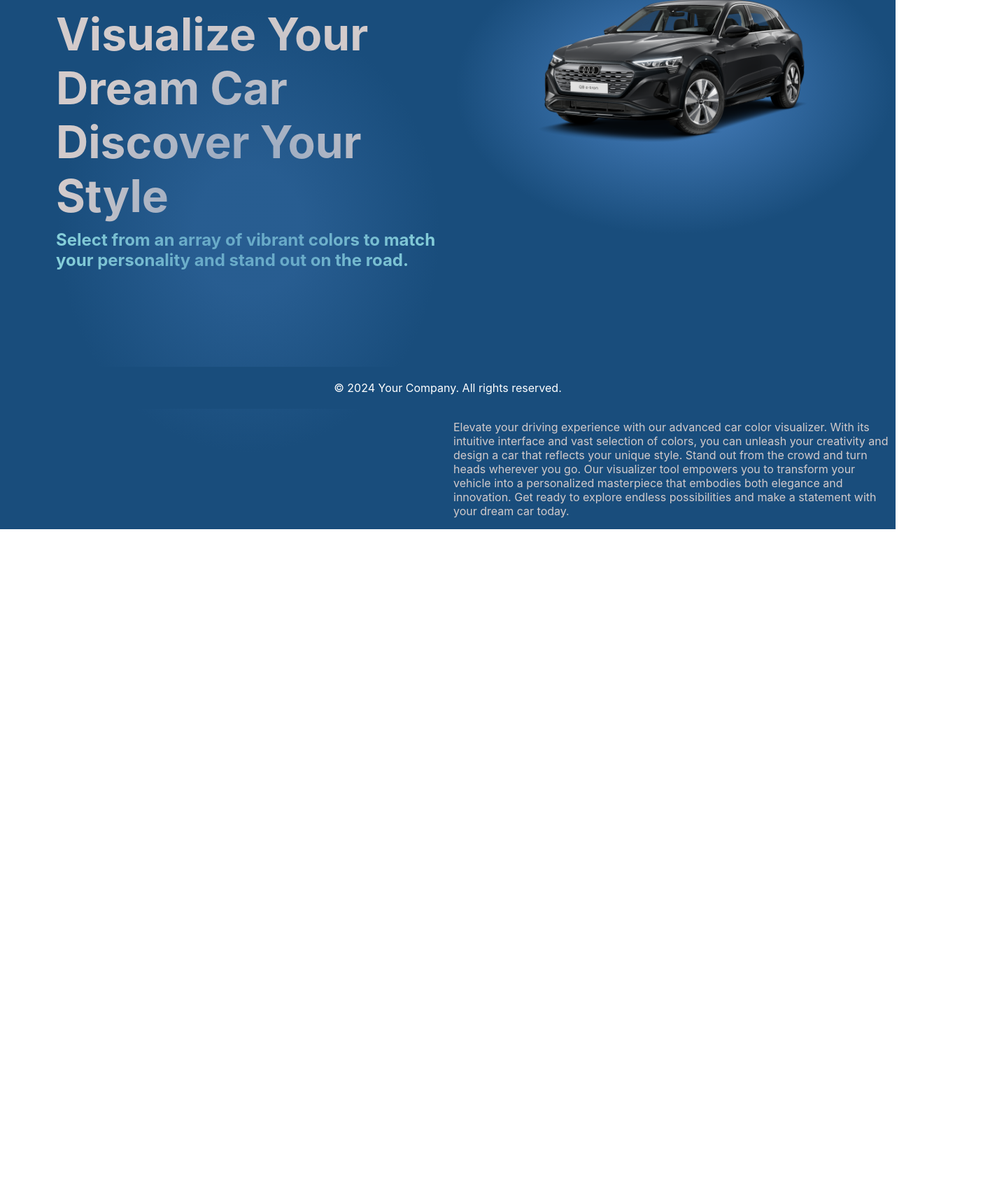
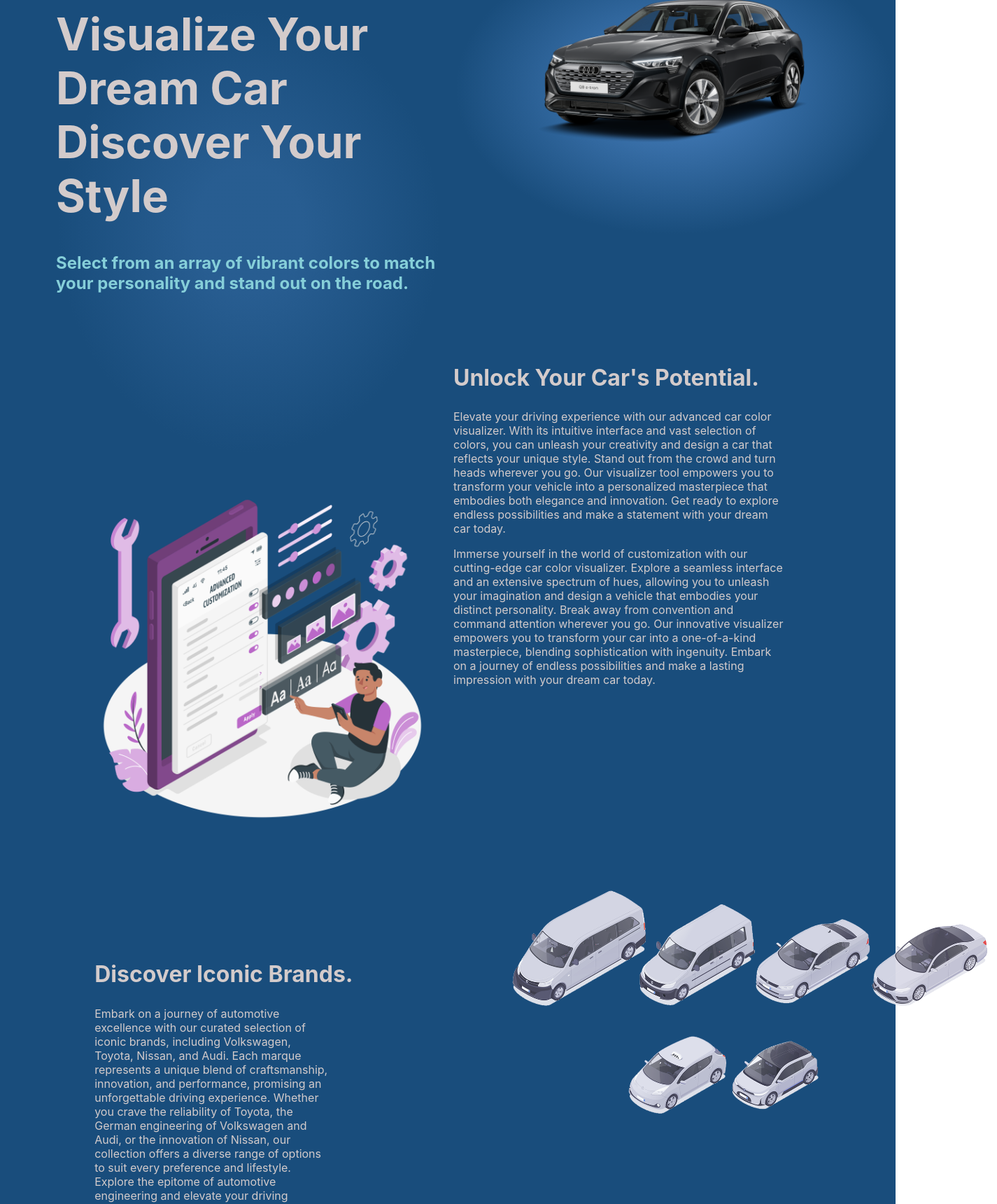
Before and after one commit to 0xDaybreak/carcarou, a React (Create React App) app: page / in a window 1280 px wide. Shown: the part 216-1936 px from the top of the page at 70% size, 1425 px wide, since content can reach past the window. Before the commit the page ends 972 px from the top, so only its background shows below. Built offline with nearby package versions, Linux system fonts and the light colour scheme.

Commit message:
improved ui

```diff
--- a/src/components/home/Body.css
+++ b/src/components/home/Body.css
@@ -1,16 +1,15 @@
 
 .margin {
-
-    align-items: flex-start; /* Align items at the start of the cross axis */
+    align-items: flex-start;
     color: #d3cbcb;
 }
-
 
 .app-heading {
     font-size: 4rem;
     font-weight: bold;
     text-align: left;
     z-index: 1;
+    opacity: 0;
 }
 
 .sub-heading {
@@ -21,6 +20,7 @@
     text-align: left;
     color: #86cfd9;
     z-index: 1;
+    opacity: 0;
 }
 .car-container {
     position: relative;
@@ -58,7 +58,6 @@
 
 
 .grid {
-
     background-color: #194d7c;
 }
 
@@ -73,14 +72,69 @@
     margin-top: 25%;
 }
 
+
+.app-heading {
+    opacity: 0;
+    position: relative;
+    bottom: -20px;
+    animation: fadeInUp 1s ease-in-out forwards;
+}
+.sub-heading {
+    opacity: 0;
+    position: relative;
+    bottom: -20px;
+    animation: fadeInUp 2s ease-in-out forwards;
+}
+
+@keyframes fadeInUp {
+    from {
+        opacity: 0;
+        bottom: -10px;
+    }
+    to {
+        opacity: 1;
+        bottom: 0;
+    }
+}
+
 .right-column-feature {
-    margin-top: 40%;
+    margin-top: 35%;
 }
 
 .feature-heading {
-
+    font-size: 2rem;
+    font-weight: bold;
+    text-align: left;
+    z-index: 1;
+    animation: fadeInUp 2s ease-in-out forwards;
 }
 
 .feature-description {
+    font-size: 1rem;
+    display: block;
+    margin-top: 10px;
+    text-align: left;
+    z-index: 1;
+    max-width: calc(100% - 10rem);
+    flex-grow: 1;
+}
+
+.a-customization {
+    margin-top: 50%;
+    height: 30rem;
+    width: 30rem;
+    margin-left: 10%;
+}
+
+.left-column-feature {
+    margin-top: 35%;
+    margin-left: 10%;
+}
+
+.c-customization {
+    margin-left: 10%;
+    margin-top: 38%;
+    height: 25rem;
+    opacity: 0.96;
 
 }
--- a/src/components/home/Body.tsx
+++ b/src/components/home/Body.tsx
@@ -1,10 +1,13 @@
 import {Grid} from '@mui/material';
 import './Body.css';
-import {useEffect, useState} from "react";
+import React, {useEffect, useState} from "react";
 import redCar from './gifs/red.png';
 import blueCar from './gifs/blue.png';
 import blackCar from './gifs/black.png';
 import whiteCar from './gifs/white.png';
+import aCustomization from './images/acustomization.png';
+import carVec from './images/carvec.png';
+
 
 const Body = () => {
     const [carIndex, setCarIndex] = useState(0);
@@ -18,6 +21,7 @@
         return () => clearInterval(interval);
     }, []);
 
+
     return (
         <div className={"margin"}>
             <Grid container spacing={2} className={"grid"}>
@@ -27,11 +31,24 @@
                         <div className="gradient-background-l"></div>
                         <h1 className="app-heading">
                             Visualize Your Dream Car Discover Your Style
-                            <span className="sub-heading">
+                        </h1>
+                        <span className="sub-heading">
                                 Select from an array of vibrant
                             colors to match your personality and stand out on the road.
-                </span>
-                        </h1>
+                    </span>
+                        <img className="a-customization" src={aCustomization}/>
+                        <div className="left-column-feature">
+                            <h2 className="feature-heading">Discover Iconic Brands.</h2>
+                            <p className="feature-description">
+                                Embark on a journey of automotive excellence with our curated selection of iconic brands,
+                                including Volkswagen, Toyota, Nissan, and Audi. Each marque represents a unique blend of
+                                craftsmanship, innovation, and performance, promising an unforgettable driving experience.
+                                Whether you crave the reliability of Toyota, the German engineering of Volkswagen and Audi,
+                                or the innovation of Nissan, our collection offers a diverse range of options to suit every
+                                preference and lifestyle. Explore the epitome of automotive engineering and elevate your driving
+                                adventure with the renowned brands that define automotive excellence.
+                            </p>
+                        </div>
                     </div>
                 </Grid>
                 <Grid item xs={12} md={6}>
@@ -41,7 +58,7 @@
                         <img src={cars[carIndex]} alt="Car" className={"car"}/>
                     </div>
                     <div className="right-column-feature">
-                        <h2 className="feature-heading">Unlock Your Car's Potential</h2>
+                        <h2 className="feature-heading">Unlock Your Car's Potential.</h2>
                         <p className="feature-description">
                             Elevate your driving experience with our advanced car color visualizer.
                             With its intuitive interface and vast selection of colors, you can
@@ -52,7 +69,16 @@
                             Get ready to explore endless possibilities and make a statement
                             with your dream car today.
                         </p>
+                        <p className="feature-description">
+                            Immerse yourself in the world of customization with our cutting-edge car color visualizer.
+                            Explore a seamless interface and an extensive spectrum of hues, allowing you to unleash your
+                            imagination and design a vehicle that embodies your distinct personality. Break away from
+                            convention and command attention wherever you go. Our innovative visualizer empowers you to
+                            transform your car into a one-of-a-kind masterpiece, blending sophistication with ingenuity.
+                            Embark on a journey of endless possibilities and make a lasting impression with your dream car today.
+                        </p>
                     </div>
+                    <img className="c-customization" src={carVec}/>
                 </Grid>
             </Grid>
         </div>
--- a/src/components/home/HomeContainer.tsx
+++ b/src/components/home/HomeContainer.tsx
@@ -9,7 +9,6 @@
         <div className={"bg-color"}>
             <Header/>
                 <Body/>
-            <Footer/>
         </div>
     );
 };
```
Also changed, not shown: src/components/home/images/acustomization.png (added), src/components/home/images/carvec.png (added).
